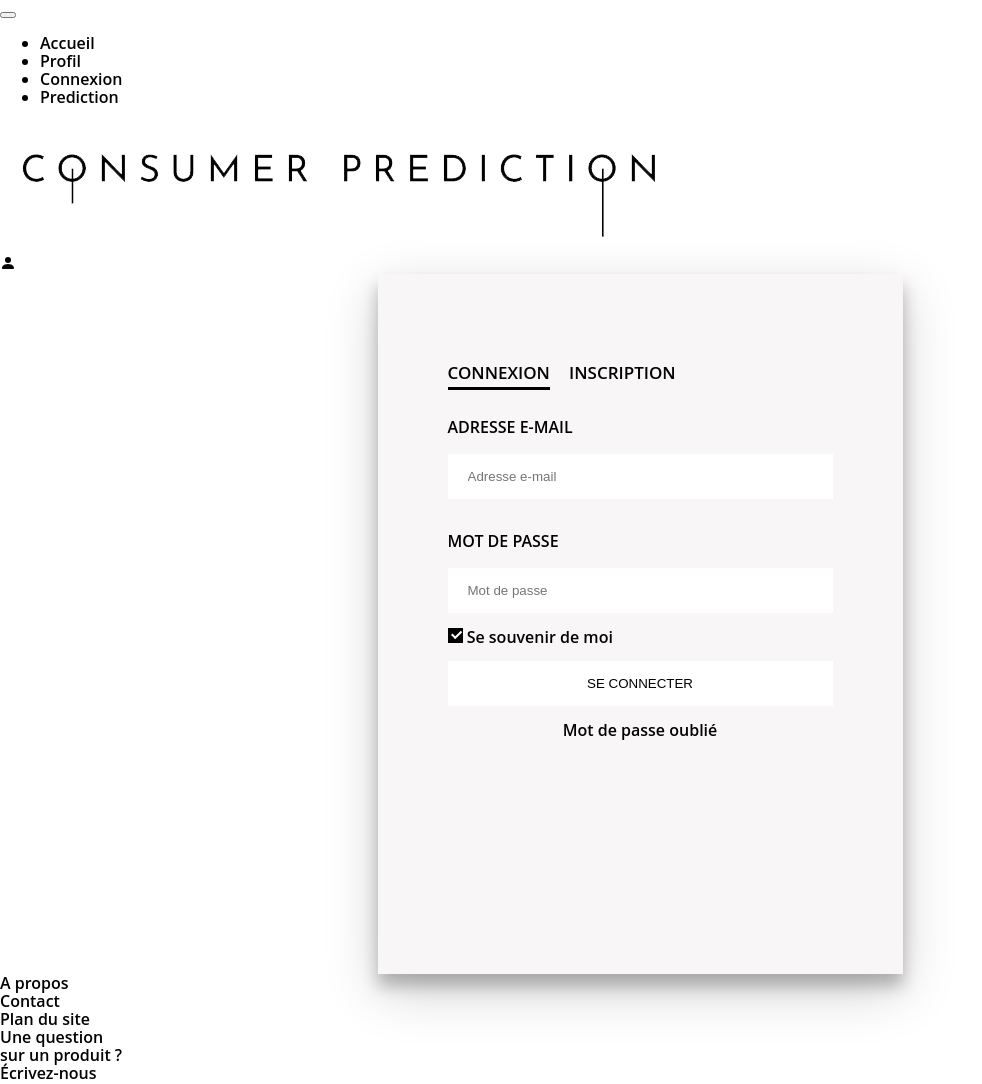
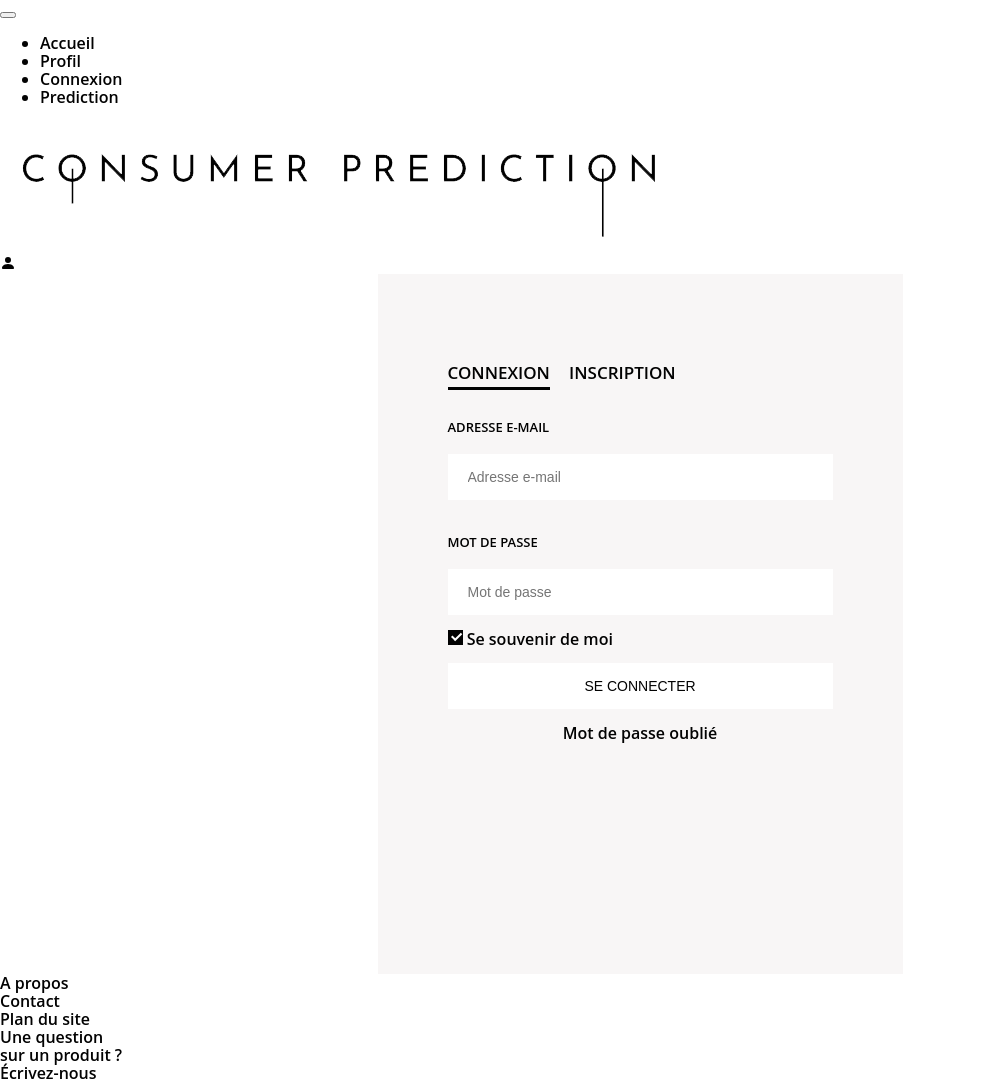
Before and after one commit to WildCodeSchool/glam-squad, a Symfony app: template back-php/templates/login/index.html.twig in a window 1280 px wide. Shown: the whole page, without its empty margins (0-982 px from the left). Run offline with Twig, Linux system fonts and the light colour scheme; the template is opened without the code that fills it, so the values that code supplies are empty; form fields are guessed from the names that the template uses; some libraries are stand-ins or nearby versions.

Commit message:
last fix sur page login et registerÃ

```diff
--- a/back-php/templates/login/index.html.twig
+++ b/back-php/templates/login/index.html.twig
@@ -126,8 +126,6 @@
                         <button type="submit" class="button" value="Sign Up">S'inscrire</button>
                     </div>
                     <div class="hr"></div>
-                    <div class="foot-lnk"><a for="tab-1" href="{{ path('app_login') }}">Vous avez déjà un compte?</a>
-                    </div>
                 </div>
                 {{ form_end(form) }}
             </div>
@@ -156,7 +154,7 @@
             min-height:700px;
             position:relative;
             background-color: #ffffff; /*traits au dessus du formulaire*/
-            box-shadow:0 12px 15px 0 rgba(0,0,0,.24),0 17px 50px 0 rgba(0,0,0,.19);
+
         }
         .login-html{
             width:100%;
@@ -214,6 +212,7 @@
             width:100%;
             color: #020202; /*couleur texte*/
             display:block;
+            font-size: 14px;
         }
         .login-form .group .input,
         .login-form .group .button{
@@ -229,7 +228,7 @@
         }
         .login-form .group .label{
             color: rgb(0, 0, 0); /*couleur des titres des labels*/
-            font-size:16px;
+            font-size:13px;
         }
         .login-form .group .button{
             background: #ffffff; /*couleur des boutons*/
@@ -251,6 +250,7 @@
             background: #ffffff; /*couleur du check*/
             position:absolute;
             transition:all .2s ease-in-out 0s;
+
         }
         .login-form .group label .icon:before{
             left:3px;
@@ -285,7 +285,6 @@
         .hr{
             height:2px;
             margin:60px 0 50px 0;
-            background: rgb(2, 2, 2); /*couleur du trait en bas de page*/
         }
         .foot-lnk{
             text-align:center;
```
Also changed, not shown: 1 other file.
